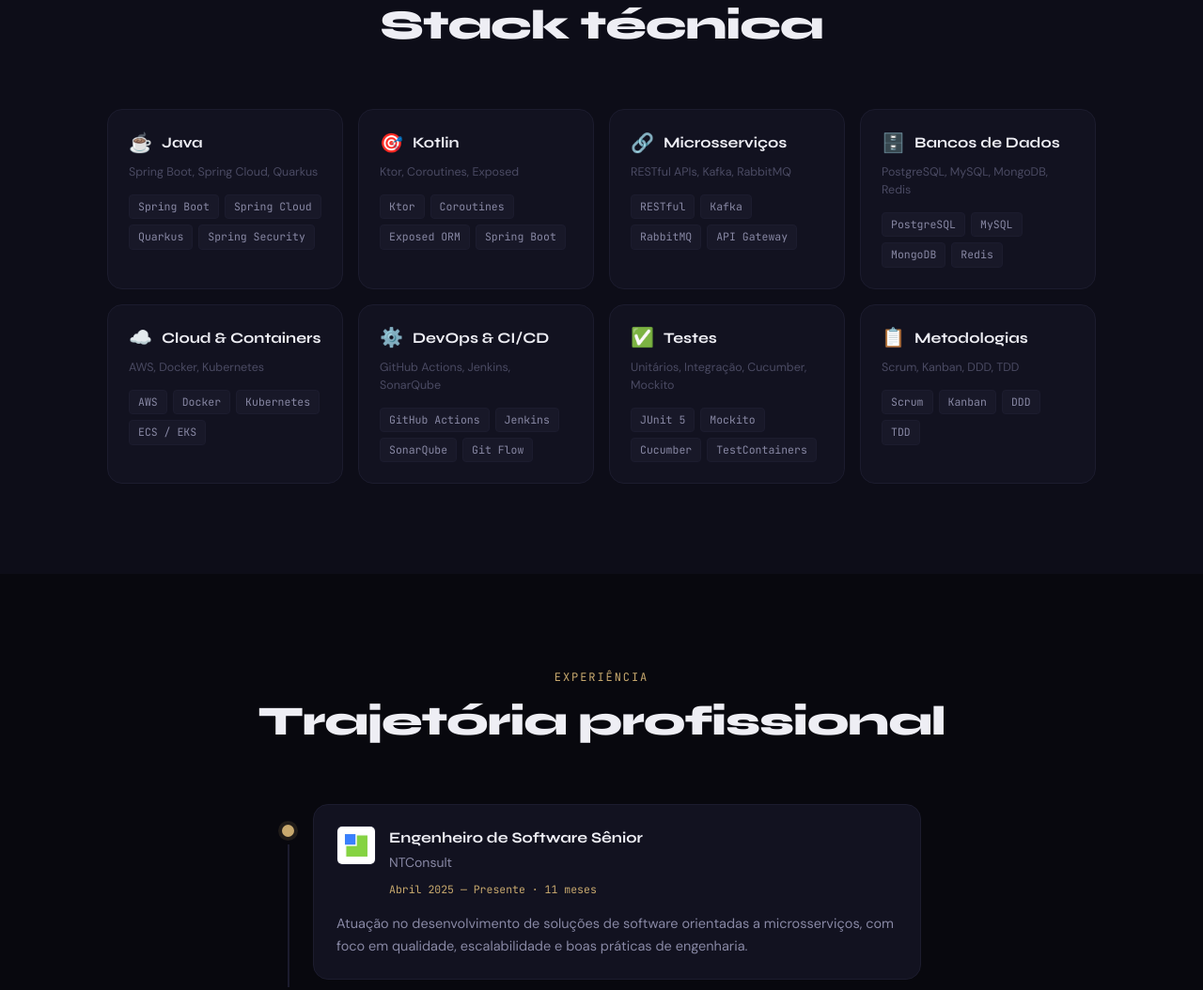
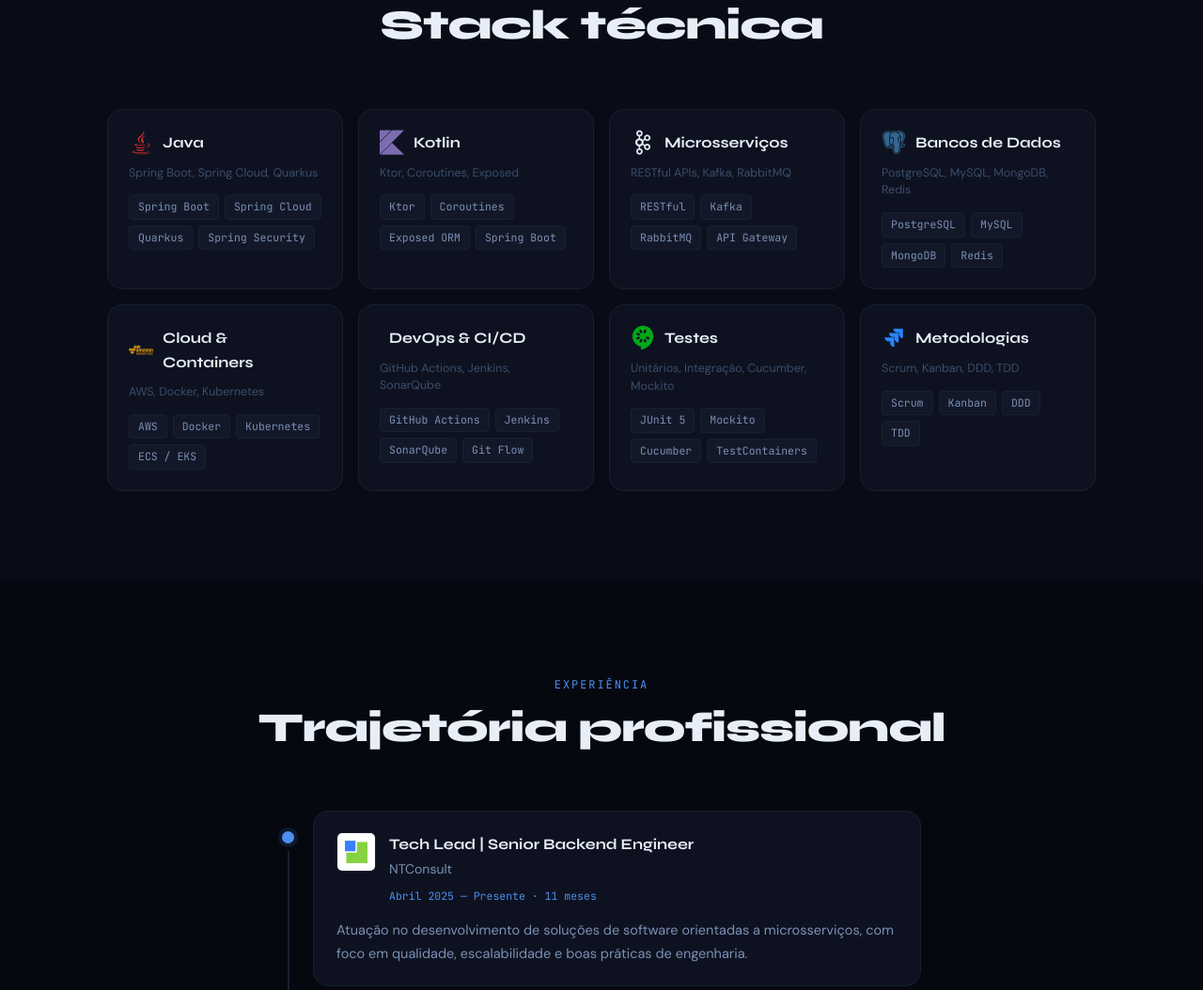
Before and after one commit to gusthawojunkes/gusthawojunkes.github.io, a plain HTML site: page index.html in a window 1280 px wide. Shown: the part 1711-2765 px from the top of the page at 94% size. Drawn offline with nearby package versions, Linux system fonts and the light colour scheme.

Commit message:
refactor: theme and icons

```diff
--- a/assets/css/style.css
+++ b/assets/css/style.css
@@ -1,19 +1,19 @@
 :root {
-  --bg:          #08080e;
-  --bg-2:        #0d0d18;
-  --surface:     #121220;
-  --surface-2:   #181828;
-  --border:      #1c1c2e;
-  --border-2:    #252538;
+  --bg:          #060810;
+  --bg-2:        #090c16;
+  --surface:     #0e1220;
+  --surface-2:   #131828;
+  --border:      #182030;
+  --border-2:    #1e2a3e;
 
-  --text:        #eeeef4;
-  --text-2:      #8888a4;
-  --text-3:      #4a4a62;
+  --text:        #e8eef8;
+  --text-2:      #7a90b4;
+  --text-3:      #3a4d6a;
 
-  --accent:      #c8a96e;
-  --accent-2:    #d6b87a;
-  --accent-dim:  rgba(200, 169, 110, 0.12);
-  --accent-glow: rgba(200, 169, 110, 0.06);
+  --accent:      #4d8ef0;
+  --accent-2:    #6aa3f5;
+  --accent-dim:  rgba(77, 142, 240, 0.12);
+  --accent-glow: rgba(77, 142, 240, 0.06);
 
   --blue:        #5b94f8;
   --teal:        #4fd1c5;
@@ -35,21 +35,21 @@
 }
 
 html.light {
-  --bg:          #f0ede6;
-  --bg-2:        #e6e2d9;
+  --bg:          #f0f4fb;
+  --bg-2:        #e4ecf7;
   --surface:     #ffffff;
-  --surface-2:   #f5f2eb;
-  --border:      #dbd7cc;
-  --border-2:    #ccc8bc;
+  --surface-2:   #eaf0fa;
+  --border:      #c8d8f0;
+  --border-2:    #b0c8e8;
 
-  --text:        #17171f;
-  --text-2:      #55556a;
-  --text-3:      #9090a8;
+  --text:        #0f1a2e;
+  --text-2:      #4a5f80;
+  --text-3:      #8aa0bc;
 
-  --accent:      #9a7a38;
-  --accent-2:    #ad8a42;
-  --accent-dim:  rgba(154, 122, 56, 0.1);
-  --accent-glow: rgba(154, 122, 56, 0.05);
+  --accent:      #2a6fd4;
+  --accent-2:    #3d82e8;
+  --accent-dim:  rgba(42, 111, 212, 0.1);
+  --accent-glow: rgba(42, 111, 212, 0.05);
 }
 
 *, *::before, *::after { box-sizing: border-box; margin: 0; padding: 0; }
@@ -162,7 +162,7 @@
   border-bottom: 1px solid var(--border);
   transition: background var(--trans), border-color var(--trans);
 }
-html.light .nav { background: rgba(240, 237, 230, 0.88); }
+html.light .nav { background: rgba(240, 244, 251, 0.88); }
 
 .nav__inner {
   max-width: 1100px;
@@ -650,7 +650,7 @@
   gap: 10px;
   margin-bottom: 10px;
 }
-.skill-card__ico { font-size: 20px; line-height: 1; }
+.skill-card__ico { font-size: 26px; line-height: 1; }
 .skill-card__name {
   font-family: var(--font-display);
   font-size: 16px;
--- a/assets/js/main.js
+++ b/assets/js/main.js
@@ -39,7 +39,7 @@
 
     experience_title: 'Trajetória profissional',
 
-    exp_ntconsult_role:         'Engenheiro de Software Sênior',
+    exp_ntconsult_role:         'Tech Lead | Senior Backend Engineer',
     exp_ntconsult_period_label: 'Abril 2025 — Presente',
     exp_ntconsult_desc:         'Atuação no desenvolvimento de soluções de software orientadas a microsserviços, com foco em qualidade, escalabilidade e boas práticas de engenharia.',
 
@@ -135,7 +135,7 @@
 
     experience_title: 'Career timeline',
 
-    exp_ntconsult_role:         'Senior Software Engineer',
+    exp_ntconsult_role:         'Tech Lead | Senior Backend Engineer',
     exp_ntconsult_period_label: 'April 2025 — Present',
     exp_ntconsult_desc:         'Working on microservices-oriented software solutions with a focus on quality, scalability, and engineering best practices.',
 
--- a/index.html
+++ b/index.html
@@ -12,6 +12,7 @@
   <link rel="preconnect" href="https://fonts.googleapis.com" />
   <link rel="preconnect" href="https://fonts.gstatic.com" crossorigin />
   <link href="https://fonts.googleapis.com/css2?family=Syne:wght@400;600;700;800&family=DM+Sans:ital,opsz,wght@0,9..40,300;0,9..40,400;0,9..40,500;0,9..40,600;1,9..40,300&family=JetBrains+Mono:wght@400;500&display=swap" rel="stylesheet" />
+  <link rel="stylesheet" href="https://cdn.jsdelivr.net/gh/devicons/devicon@latest/devicon.min.css" />
   <link rel="stylesheet" href="assets/css/style.css" />
 </head>
 <body>
@@ -213,7 +214,7 @@
     <div class="skills">
       <div class="skill-card">
         <div class="skill-card__top">
-          <span class="skill-card__ico">☕</span>
+          <i class="skill-card__ico devicon-java-plain colored"></i>
           <h3 class="skill-card__name">Java</h3>
         </div>
         <p class="skill-card__sub" data-i18n="skill_java_desc">Spring Boot, Spring Cloud, Quarkus</p>
@@ -225,7 +226,7 @@
 
       <div class="skill-card">
         <div class="skill-card__top">
-          <span class="skill-card__ico">🎯</span>
+          <i class="skill-card__ico devicon-kotlin-plain colored"></i>
           <h3 class="skill-card__name">Kotlin</h3>
         </div>
         <p class="skill-card__sub" data-i18n="skill_kotlin_desc">Ktor, Coroutines, Exposed</p>
@@ -237,7 +238,7 @@
 
       <div class="skill-card">
         <div class="skill-card__top">
-          <span class="skill-card__ico">🔗</span>
+          <i class="skill-card__ico devicon-apachekafka-original"></i>
           <h3 class="skill-card__name" data-i18n="skill_microservices">Microsserviços</h3>
         </div>
         <p class="skill-card__sub" data-i18n="skill_microservices_desc">RESTful APIs, Kafka, RabbitMQ</p>
@@ -249,7 +250,7 @@
 
       <div class="skill-card">
         <div class="skill-card__top">
-          <span class="skill-card__ico">🗄️</span>
+          <i class="skill-card__ico devicon-postgresql-plain colored"></i>
           <h3 class="skill-card__name" data-i18n="skill_databases">Bancos de Dados</h3>
         </div>
         <p class="skill-card__sub" data-i18n="skill_databases_desc">PostgreSQL, MySQL, MongoDB, Redis</p>
@@ -261,7 +262,7 @@
 
       <div class="skill-card">
         <div class="skill-card__top">
-          <span class="skill-card__ico">☁️</span>
+          <i class="skill-card__ico devicon-amazonwebservices-plain-wordmark colored"></i>
           <h3 class="skill-card__name" data-i18n="skill_cloud">Cloud & Containers</h3>
         </div>
         <p class="skill-card__sub" data-i18n="skill_cloud_desc">AWS, Docker, Kubernetes</p>
@@ -273,7 +274,7 @@
 
       <div class="skill-card">
         <div class="skill-card__top">
-          <span class="skill-card__ico">⚙️</span>
+          <i class="skill-card__ico devicon-githubactions-plain colored"></i>
           <h3 class="skill-card__name">DevOps & CI/CD</h3>
         </div>
         <p class="skill-card__sub" data-i18n="skill_devops_desc">GitHub Actions, Jenkins, SonarQube</p>
@@ -285,7 +286,7 @@
 
       <div class="skill-card">
         <div class="skill-card__top">
-          <span class="skill-card__ico">✅</span>
+          <i class="skill-card__ico devicon-cucumber-plain colored"></i>
           <h3 class="skill-card__name" data-i18n="skill_testing">Testes</h3>
         </div>
         <p class="skill-card__sub" data-i18n="skill_testing_desc">Unitários, Integração, Cucumber, Mockito</p>
@@ -297,7 +298,7 @@
 
       <div class="skill-card">
         <div class="skill-card__top">
-          <span class="skill-card__ico">📋</span>
+          <i class="skill-card__ico devicon-jira-plain colored"></i>
           <h3 class="skill-card__name" data-i18n="skill_methodologies">Metodologias</h3>
         </div>
         <p class="skill-card__sub" data-i18n="skill_methodologies_desc">Scrum, Kanban, DDD, TDD</p>
@@ -329,7 +330,7 @@
           <div class="tl-item__head">
             <img src="assets/images/ntconsult_logo.jpeg" alt="NTConsult" class="tl-item__logo" loading="lazy" />
             <div class="tl-item__meta">
-              <h3 class="tl-item__role" data-i18n="exp_ntconsult_role">Engenheiro de Software Sênior</h3>
+              <h3 class="tl-item__role" data-i18n="exp_ntconsult_role">Tech Lead | Senior Backend Engineer</h3>
               <p class="tl-item__company">NTConsult</p>
               <span class="tl-item__period tl-item__period--active">
                 <span data-i18n="exp_ntconsult_period_label">Abril 2025 — Presente</span>&nbsp;·&nbsp;<span id="ntconsult-duration"></span>
```
